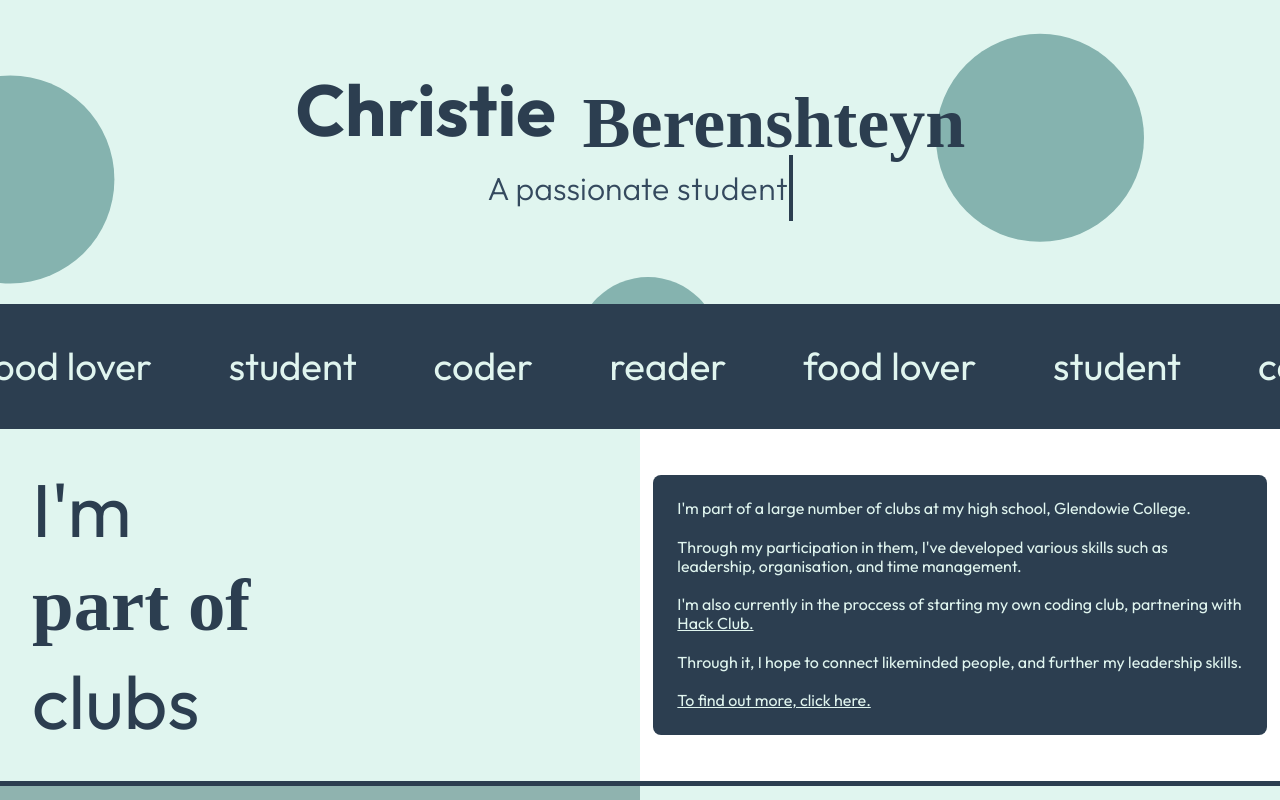
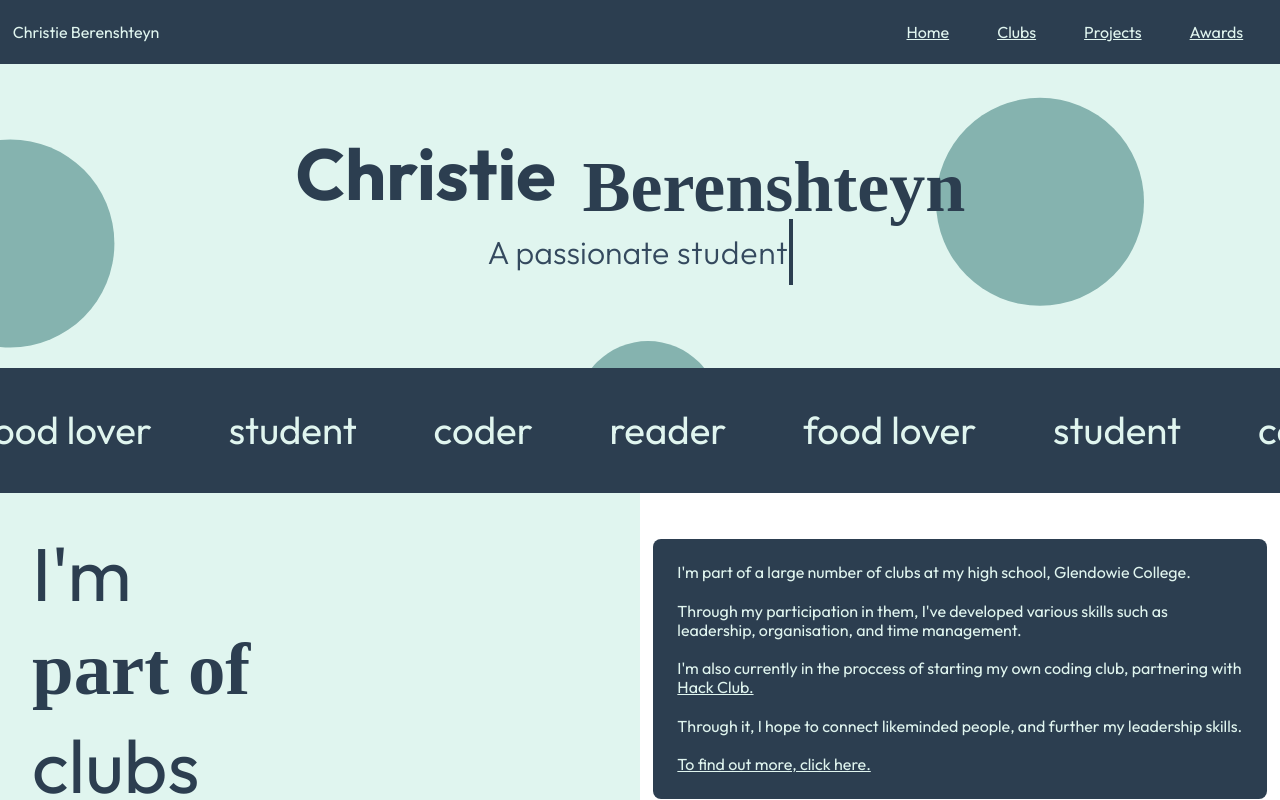
Before and after one commit to Christie125/portfolio, an Angular app: page / in a window 1280 px wide. Shown: the top 800 px of the page. Built offline with nearby package versions, Linux system fonts and the light colour scheme; a web font is replaced by a local one.

Commit message:
Added nav bar and pages

```diff
--- a/src/app/awards-page/awards-page.html
+++ b/src/app/awards-page/awards-page.html
@@ -1,3 +1,4 @@
+<app-nav-bar></app-nav-bar>
 <app-test title="School" titleTwo="Awards" subtitleTwo="the years" subtitle="Awards I've recieved over"></app-test>
 <app-contact></app-contact>
 <app-footer></app-footer>
--- a/src/app/awards-page/awards-page.ts
+++ b/src/app/awards-page/awards-page.ts
@@ -2,12 +2,14 @@ import { Component } from '@angular/core';
 import { Footer } from '../footer/footer';
 import { Contact } from '../contact/contact';
 import { Header } from '../header/header';
+import { NavBar } from '../nav-bar/nav-bar';
 @Component({
   selector: 'app-awards-page',
   imports: [
     Footer,
     Contact,
-    Header
+    Header,
+    NavBar
   ],
   templateUrl: './awards-page.html',
   styleUrl: './awards-page.css'
--- a/src/app/clubs-page-actual/clubs-page-actual.html
+++ b/src/app/clubs-page-actual/clubs-page-actual.html
@@ -1,3 +1,4 @@
+<app-nav-bar></app-nav-bar>
 <app-test title="School" titleTwo="Clubs" subtitleTwo="I'm part of" subtitle="The clubs"></app-test>
 <app-contact></app-contact>
 <app-footer></app-footer>
--- a/src/app/clubs-page-actual/clubs-page-actual.ts
+++ b/src/app/clubs-page-actual/clubs-page-actual.ts
@@ -2,13 +2,15 @@ import { Component } from '@angular/core';
 import { Footer } from '../footer/footer';
 import { Contact } from '../contact/contact';
 import { Header } from '../header/header';
+import { NavBar } from '../nav-bar/nav-bar';
 
 @Component({
   selector: 'app-clubs-page-actual',
   imports: [
     Footer,
     Contact,
-    Header
+    Header,
+    NavBar
   ],
   templateUrl: './clubs-page-actual.html',
   styleUrl: './clubs-page-actual.css'
--- a/src/app/clubs-page/clubs-page.html
+++ b/src/app/clubs-page/clubs-page.html
@@ -1,3 +1,4 @@
+<app-nav-bar></app-nav-bar>
 <app-test></app-test>
 <app-marquee></app-marquee>
 
--- a/src/app/clubs-page/clubs-page.ts
+++ b/src/app/clubs-page/clubs-page.ts
@@ -7,6 +7,7 @@ import { Footer } from '../footer/footer';
 import { AchievementContent } from '../achievement-content/achievement-content';
 import { ContentCircle } from '../content-circle/content-circle';
 import { RouterLink, RouterOutlet } from '@angular/router';
+import { NavBar } from '../nav-bar/nav-bar';
 
 
 @Component({
@@ -21,7 +22,8 @@ import { RouterLink, RouterOutlet } from '@angular/router';
     AchievementContent,
     ContentCircle,
     RouterOutlet,
-    RouterLink
+    RouterLink,
+    NavBar
   ],
   templateUrl: './clubs-page.html',
   styleUrl: './clubs-page.css'
--- /dev/null
+++ b/src/app/nav-bar/nav-bar.css
@@ -0,0 +1,41 @@
+@import url('https://fonts.googleapis.com/css2?family=Outfit:wght@400;700&display=swap');
+
+.nav {
+    width: 100%;
+    height: 4rem;
+    background-color: #2C3E50;
+    z-index: 1000;
+    display: flex;
+    align-items: center;
+}
+
+.nav-content {
+    display: flex;
+    align-items: center;
+    justify-content: center;
+    width: 100%;
+    margin: 1%;
+}
+
+.right {
+    margin-left: 50%;
+}
+
+.nav-content a {
+    color: #E0F5EF;
+    text-decoration: none;
+    font-family: "Outfit", sans-serif;
+}
+
+.nav-content .link {
+    color: #E0F5EF;
+    text-decoration: underline;
+    padding: 1rem 1.5rem;
+    transition: background-color 0.3s;
+    font-family: 'Outfit', sans-serif;
+    white-space: nowrap;
+}
+
+.nav-content .link:hover {
+    background-color: #46617c;
+}
--- /dev/null
+++ b/src/app/nav-bar/nav-bar.html
@@ -0,0 +1,11 @@
+<div class="nav">
+    <div class="nav-content">
+        <a routerLink="/" style="text-decoration: none; width: 20rem; cursor:pointer">Christie Berenshteyn</a>
+        <div class="right">
+            <a routerLink="/" class="link">Home</a>
+            <a routerLink="/clubs" class="link">Clubs</a>
+            <a routerLink="/projects" class="link">Projects</a>
+            <a routerLink="/awards" class="link">Awards</a>
+        </div>
+    </div>
+</div>
--- a/src/app/projects-page/projects-page.css
+++ b/src/app/projects-page/projects-page.css
@@ -9,13 +9,16 @@
 
 app-content-circle {
     font-size: 0.8rem !important;
-    width: 15rem;
-    height: 15rem;
+    width: 16rem;
+    height: 16rem;
     display: flex;
     align-items: center;
     justify-content: center;
-    margin: 2rem auto;
+    margin: auto;
+    flex-direction: column;
+    z-index: 10;
 }
+
 
 app-content-circle:hover {
     transform: scale(1.03);
@@ -28,8 +31,24 @@ app-content-circle:hover {
     margin-right: 5%;
 }
 
-#grove #grove-content {
+#content {
     display: flex;
     flex-direction: column;
     justify-content: center;
+    align-items: center;
+    align-content: center;
+    margin: auto;
+    width: 85%
 }
+
+.line {
+    position: absolute;
+    left: 50%;
+    transform: translateX(-50%);
+    top: 80%;
+    background-color: #E0F5EF;
+    width: 95%;
+    height: 0.5rem;
+    margin: 0;
+    z-index: 1;
+}
--- a/src/app/projects-page/projects-page.html
+++ b/src/app/projects-page/projects-page.html
@@ -1,8 +1,10 @@
+<app-nav-bar></app-nav-bar>
 <app-test title="My Coding" titleTwo="Projects" subtitleTwo="proud of" subtitle="Cool projects I'm"></app-test>
 <main>
     <div class="content">
+        <div class="line"></div>
         <app-content-circle id="grove">
-            <div id="grove-content">
+            <div id="content">
                 <p>I can use Node JS, Express, and can intergrate Postgres through pool queries.</p>
                 <p>For an example, check out <a href="https://github.com/Christie125/Grove-Athena-Project-1">Grove,</a>
                     a
@@ -10,20 +12,20 @@
             </div>
         </app-content-circle>
         <app-content-circle>
-            <div id="turtle-content">
+            <div id="content">
                 <p>I can create Chrome extensions that save things to the user's local storage.</p>
                 <p>For an example, check out <a href="https://github.com/Christie125/Turtle-Timer">Turtle Timer,</a>
                     a timer which allows for looping and uses these technologies. </p>
             </div>
         </app-content-circle>
         <app-content-circle>
-            <div id="portfolio-content">
-                <p>I use Angualar to create static websites.</p>
+            <div id="content">
+                <p>I am able to use Angualar to create static websites.</p>
                 <p>For an example, look around the website you're currently on!</p>
             </div>
         </app-content-circle>
         <app-content-circle>
-            <div id="flask-content">
+            <div id="content">
                 <p>I can use Flask and external APIs to websites.</p>
                 <p>For an example, check out <a href="https://github.com/Christie125/Quote-Generator">this quote
                         generator,</a> which uses these technologies. </p>
--- a/src/app/projects-page/projects-page.ts
+++ b/src/app/projects-page/projects-page.ts
@@ -3,6 +3,7 @@ import { Footer } from '../footer/footer';
 import { Contact } from '../contact/contact';
 import { Header } from '../header/header';
 import { ContentCircle } from '../content-circle/content-circle';
+import { NavBar } from '../nav-bar/nav-bar';
 
 @Component({
   selector: 'app-projects-page',
@@ -10,7 +11,8 @@ import { ContentCircle } from '../content-circle/content-circle';
     Footer,
     Contact,
     Header,
-    ContentCircle
+    ContentCircle,
+    NavBar
   ],
   templateUrl: './projects-page.html',
   styleUrl: './projects-page.css'
```
Also changed, not shown: src/app/nav-bar/nav-bar.ts (added, +11 -0 lines), 1 other file (tests, documents, lock files or other folders).
